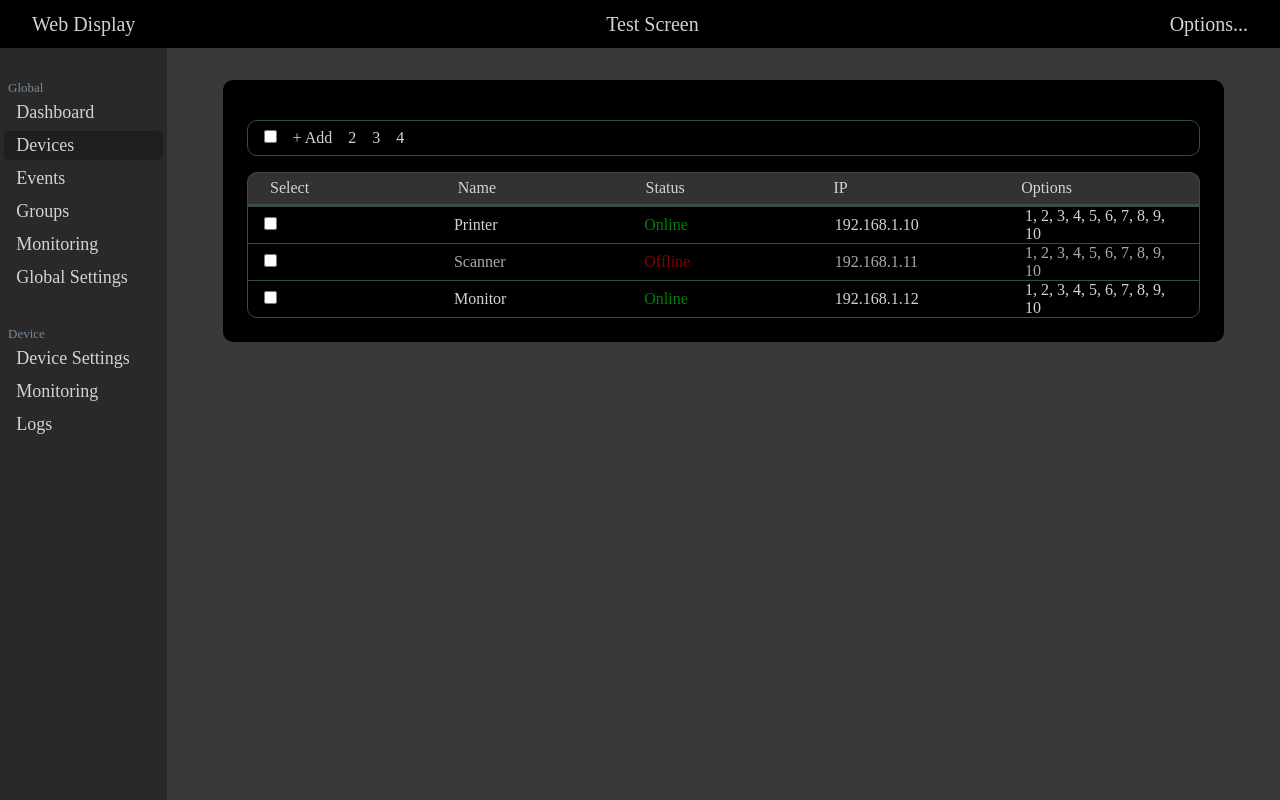
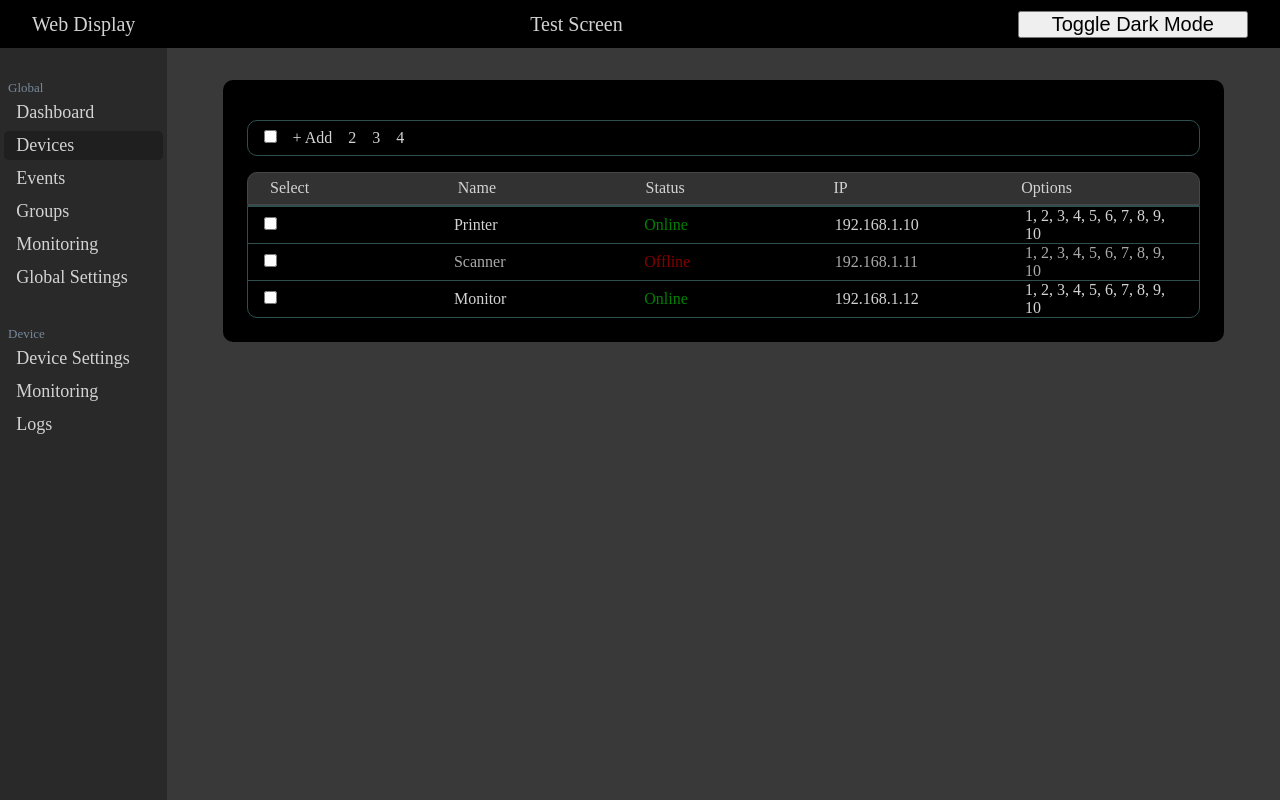
Before and after one commit to C2311231/WebDisplay, a Flask app: template templates/WebInterfaceV2/devices.html in a window 1280 px wide. Run offline with Flask 3, Linux system fonts and the light colour scheme; the template is opened without the code that fills it, so the values that code supplies are empty; parts of the project's set-up code (start-up, migrations or seed data) failed here and were passed over.

Commit message:
Added dark mode

```diff
--- /dev/null
+++ b/static/WebInterfaceV2/js/layout.js
@@ -0,0 +1,53 @@
+console.log("Script loaded"); // Put this at the top of the file
+
+function toggleDarkMode() {
+    if (document.getElementById("color-sheet").getAttribute("href") === "/static/WebInterfaceV2/dark-colors.css") {
+        document.getElementById("color-sheet").setAttribute("href", "/static/WebInterfaceV2/colors.css");
+        document.cookie = "dark_mode=false; path=/";
+        setCookie("dark_mode", "false", 999); // Set cookie
+    }
+    else {
+        document.getElementById("color-sheet").setAttribute("href", "/static/WebInterfaceV2/dark-colors.css");
+        setCookie("dark_mode", "true", 999); // Set cookie
+    }
+
+}
+
+
+
+function setCookie(cname, cvalue, exdays) {
+    const d = new Date();
+    d.setTime(d.getTime() + (exdays * 24 * 60 * 60 * 1000));
+    let expires = "expires=" + d.toUTCString();
+    document.cookie = cname + "=" + cvalue + ";" + expires + ";path=/";
+}
+
+function getCookie(cname) {
+    let name = cname + "=";
+    let decodedCookie = decodeURIComponent(document.cookie);
+    let ca = decodedCookie.split(';');
+    for (let i = 0; i < ca.length; i++) {
+        let c = ca[i];
+        while (c.charAt(0) == ' ') {
+            c = c.substring(1);
+        }
+        if (c.indexOf(name) == 0) {
+            return c.substring(name.length, c.length);
+        }
+    }
+    return "";
+}
+
+const darkMode = getCookie("dark_mode");
+console.log("Dark mode cookie value: " + darkMode);
+
+const colorSheet = document.getElementById("color-sheet");
+if (!colorSheet) {
+    console.warn("Element with ID 'color-sheet' not found.");
+}
+
+if (darkMode === "true") {
+    colorSheet.setAttribute("href", "/static/WebInterfaceV2/dark-colors.css");
+} else if (darkMode === "false") {
+    colorSheet.setAttribute("href", "/static/WebInterfaceV2/colors.css");
+}
--- a/templates/WebInterfaceV2/dashboard.html
+++ b/templates/WebInterfaceV2/dashboard.html
@@ -9,7 +9,7 @@
 <h1 class="program_title">Web Display</h1>
 <h1 class="device_title">Test Screen</h1>
 <div class="title_bar_options">
-    Options...
+    <button onclick="toggleDarkMode()">Toggle Dark Mode</button>
 </div>
 {% endblock title_bar %}
 
--- a/templates/WebInterfaceV2/device_monitoring.html
+++ b/templates/WebInterfaceV2/device_monitoring.html
@@ -9,7 +9,7 @@
 <h1 class="program_title">Web Display</h1>
 <h1 class="device_title">Test Screen</h1>
 <div class="title_bar_options">
-    Options...
+    <button onclick="toggleDarkMode()">Toggle Dark Mode</button>
 </div>
 {% endblock title_bar %}
 
--- a/templates/WebInterfaceV2/device_settings.html
+++ b/templates/WebInterfaceV2/device_settings.html
@@ -9,7 +9,7 @@
 <h1 class="program_title">Web Display</h1>
 <h1 class="device_title">Test Screen</h1>
 <div class="title_bar_options">
-    Options...
+    <button onclick="toggleDarkMode()">Toggle Dark Mode</button>
 </div>
 {% endblock title_bar %}
 
--- a/templates/WebInterfaceV2/devices.html
+++ b/templates/WebInterfaceV2/devices.html
@@ -9,7 +9,7 @@
 <h1 class="program_title">Web Display</h1>
 <h1 class="device_title">Test Screen</h1>
 <div class="title_bar_options">
-    Options...
+    <button onclick="toggleDarkMode()">Toggle Dark Mode</button>
 </div>
 {% endblock title_bar %}
 
@@ -70,5 +70,5 @@
     </div>
 </div>
 
-<script src="{{url_for('static', filename='/WebInterfaceV2/js/devices.js')}}"
+<script src="{{url_for('static', filename='/WebInterfaceV2/js/devices.js')}}" defer></script>
 {% endblock content %}
--- a/templates/WebInterfaceV2/events.html
+++ b/templates/WebInterfaceV2/events.html
@@ -9,7 +9,7 @@
 <h1 class="program_title">Web Display</h1>
 <h1 class="device_title">Test Screen</h1>
 <div class="title_bar_options">
-    Options...
+    <button onclick="toggleDarkMode()">Toggle Dark Mode</button>
 </div>
 {% endblock title_bar %}
 
--- a/templates/WebInterfaceV2/global_monitoring.html
+++ b/templates/WebInterfaceV2/global_monitoring.html
@@ -9,7 +9,7 @@
 <h1 class="program_title">Web Display</h1>
 <h1 class="device_title">Test Screen</h1>
 <div class="title_bar_options">
-    Options...
+    <button onclick="toggleDarkMode()">Toggle Dark Mode</button>
 </div>
 {% endblock title_bar %}
 
--- a/templates/WebInterfaceV2/global_settings.html
+++ b/templates/WebInterfaceV2/global_settings.html
@@ -9,7 +9,7 @@
 <h1 class="program_title">Web Display</h1>
 <h1 class="device_title">Test Screen</h1>
 <div class="title_bar_options">
-    Options...
+    <button onclick="toggleDarkMode()">Toggle Dark Mode</button>
 </div>
 {% endblock title_bar %}
 
--- a/templates/WebInterfaceV2/groups.html
+++ b/templates/WebInterfaceV2/groups.html
@@ -9,7 +9,7 @@
 <h1 class="program_title">Web Display</h1>
 <h1 class="device_title">Test Screen</h1>
 <div class="title_bar_options">
-    Options...
+    <button onclick="toggleDarkMode()">Toggle Dark Mode</button>
 </div>
 {% endblock title_bar %}
 
--- a/templates/WebInterfaceV2/layout.html
+++ b/templates/WebInterfaceV2/layout.html
@@ -7,7 +7,7 @@
         <meta name="description" content="">
         <meta name="viewport" content="width=device-width, initial-scale=1">
         <link rel="stylesheet" href="{{url_for('static', filename='WebInterfaceV2/layout.css')}}">
-        <link rel="stylesheet" href="{{url_for('static', filename='WebInterfaceV2/dark-colors.css')}}">
+        <link rel="stylesheet" id="color-sheet" href="{{url_for('static', filename='WebInterfaceV2/dark-colors.css')}}">
     </head>
     <body>
         <div id="title_bar">
@@ -21,6 +21,6 @@
                 {% block content %}{% endblock content %}
             </div>
         <div>
-        <script src="{{url_for('static', filename='WebInterfaceV2/layout.js')}}" async defer></script>
+        <script src="{{url_for('static', filename='WebInterfaceV2/js/layout.js')}}" async defer></script>
     </body>
 </html>
--- a/templates/WebInterfaceV2/logs.html
+++ b/templates/WebInterfaceV2/logs.html
@@ -9,7 +9,7 @@
 <h1 class="program_title">Web Display</h1>
 <h1 class="device_title">Test Screen</h1>
 <div class="title_bar_options">
-    Options...
+    <button onclick="toggleDarkMode()">Toggle Dark Mode</button>
 </div>
 {% endblock title_bar %}
 
```
